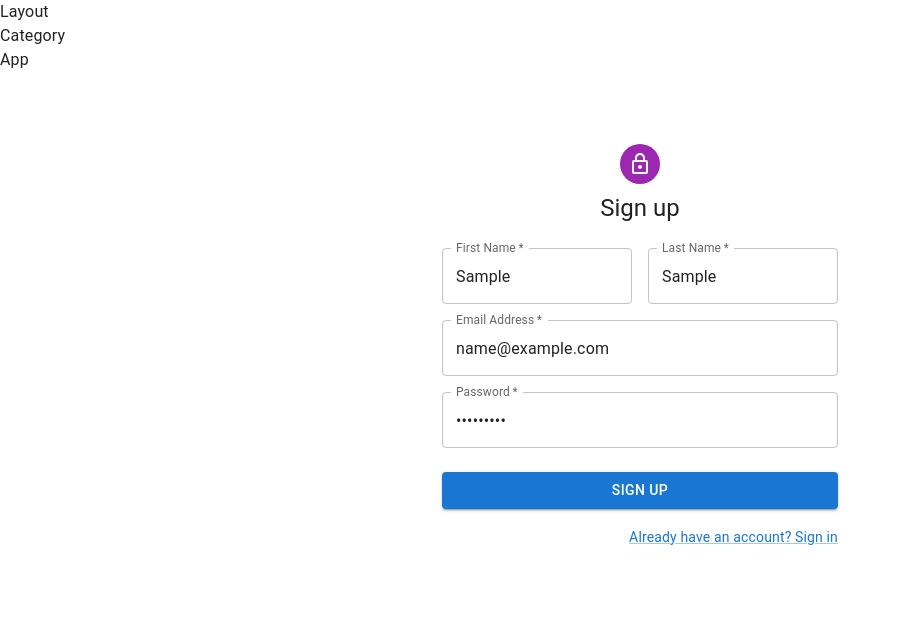
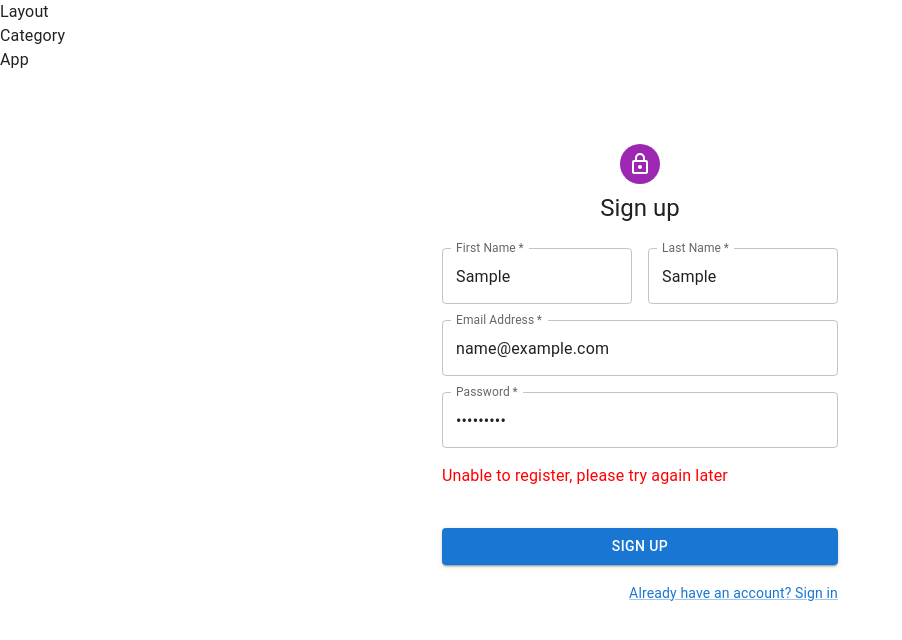
Before and after one commit to kodcode1/sore_page_front, a React (Vite) app: page / in a window 1280 px wide. Both pictures are taken after typing "Sample", "Sample", "name@example.com", "Sample123" into the empty fields and a click on the button "SIGN UP". Shown: the top 640 px of the page, without its empty margins (0-902 px from the left). Built offline with nearby package versions, Linux system fonts and the light colour scheme; no server answers.

Commit message:
Adding the subscription to the data is done still need to add error handling right now it always adds to the data

```diff
--- a/src/pages/SignUp.tsx
+++ b/src/pages/SignUp.tsx
@@ -1,4 +1,4 @@
-import * as React from "react";
+import React, { useState } from "react";
 import { useForm, SubmitHandler } from "react-hook-form";
 import Avatar from "@mui/material/Avatar";
 import Button from "@mui/material/Button";
@@ -11,6 +11,7 @@ import LockOutlinedIcon from "@mui/icons-material/LockOutlined";
 import Typography from "@mui/material/Typography";
 import Container from "@mui/material/Container";
 import { createTheme, ThemeProvider } from "@mui/material/styles";
+import axios from "axios";
 
 type TextFields = {
   firstName: string;
@@ -21,7 +22,42 @@ type TextFields = {
 
 function SignUp() {
   const { register, handleSubmit } = useForm<TextFields>();
-  const onSubmit: SubmitHandler<TextFields> = (data) => console.log(data);
+  const [error, setError] = useState("");
+
+  const onSubmit: SubmitHandler<TextFields> = async (data) => {
+    try {
+      const response = await axios.post(
+        "https://655218485c69a7790329840d.mockapi.io/users",
+        {
+          firstName: data.firstName,
+          lastName: data.lastName,
+          email: data.email,
+          password: data.password,
+        },
+        {
+          headers: {
+            authorization: "test-token",
+          },
+        }
+      );
+
+      if (response.status === 200) {
+        // Registration successful
+        console.log("Registration successful:", response.data.message);
+        alert("Registration successful:");
+      } else if (response.status === 409) {
+        // 409 Conflict indicates that the email already exists
+        setError("Email already exists. Please choose another.");
+      } else {
+        // Registration failed for other reasons, handle errors
+        setError("Registration failed");
+      }
+    } catch (err) {
+      // Handle other errors, e.g., network issues
+      console.error("Error during registration:", err);
+      setError("Unable to register, please try again later");
+    }
+  };
 
   return (
     <ThemeProvider theme={createTheme()}>
@@ -91,6 +127,7 @@ function SignUp() {
                 />
               </Grid>
             </Grid>
+            {error && <p style={{ color: "red" }}>{error}</p>}
             <Button
               type="submit"
               fullWidth
@@ -112,4 +149,5 @@ function SignUp() {
     </ThemeProvider>
   );
 }
+
 export default SignUp;
```
